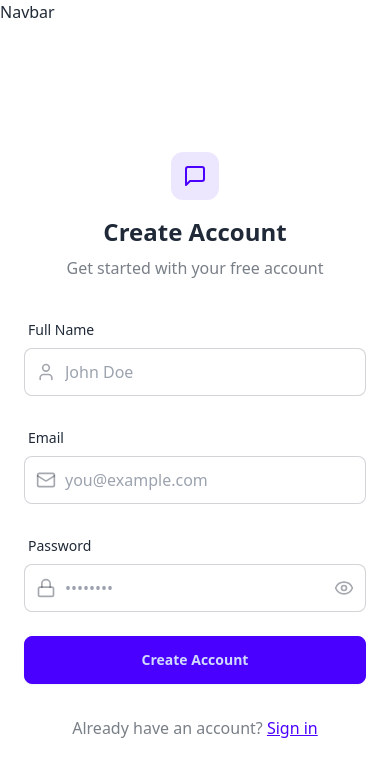
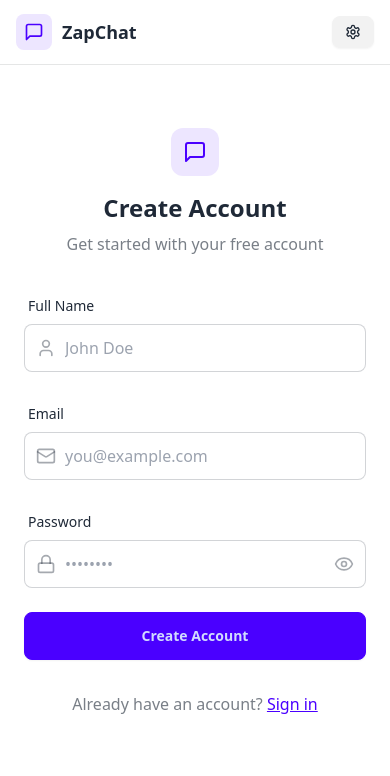
Before and after one commit to Sachintha-Dinuranga/zap-chat, a React (Vite) app in the folder frontend/: page /signup in a window 390 px wide. Shown: the top 776 px of the page. Built offline with nearby package versions, Linux system fonts and the light colour scheme; no server answers.

Commit message:
fix signup function and add navbar

```diff
--- a/frontend/src/components/Navbar.jsx
+++ b/frontend/src/components/Navbar.jsx
@@ -1,7 +1,58 @@
-import React from "react";
+import { Link } from "react-router-dom";
+import { useAuthStore } from "../store/useAuthStore";
+import { LogOut, MessageSquare, Settings, User } from "lucide-react";
 
 const Navbar = () => {
-  return <div>Navbar</div>;
+  const { logout, authUser } = useAuthStore();
+
+  return (
+    <header
+      className="bg-base-100 border-b border-base-300 fixed w-full top-0 z-40
+    backdrop-blur-lg bg-base-100/80"
+    >
+      <div className="container mx-auto px-4 h-16">
+        <div className="flex items-center justify-between h-full">
+          <div className="flex items-center gap-8">
+            <Link
+              to="/"
+              className="flex items-center gap-2.5 hover:opacity-80 transition-all"
+            >
+              <div className="size-9 rounded-lg bg-primary/10 flex items-center justify-center">
+                <MessageSquare className="w-5 h-5 text-primary" />
+              </div>
+              <h1 className="text-lg font-bold">ZapChat</h1>
+            </Link>
+          </div>
+
+          <div className="flex items-center gap-2">
+            <Link
+              to={"/settings"}
+              className={`
+              btn btn-sm gap-2 transition-colors
+
+              `}
+            >
+              <Settings className="w-4 h-4" />
+              <span className="hidden sm:inline">Settings</span>
+            </Link>
+
+            {authUser && (
+              <>
+                <Link to={"/profile"} className={`btn btn-sm gap-2`}>
+                  <User className="size-5" />
+                  <span className="hidden sm:inline">Profile</span>
+                </Link>
+
+                <button className="flex gap-2 items-center" onClick={logout}>
+                  <LogOut className="size-5" />
+                  <span className="hidden sm:inline">Logout</span>
+                </button>
+              </>
+            )}
+          </div>
+        </div>
+      </div>
+    </header>
+  );
 };
-
 export default Navbar;
--- a/frontend/src/store/useAuthStore.js
+++ b/frontend/src/store/useAuthStore.js
@@ -2,6 +2,7 @@
 import { instance } from "../lib/axios.js";
 import toast from "react-hot-toast";
 export const useAuthStore = create((set) => ({
+  // Initial states
   authUser: null,
   isSigninUp: false,
   isLoggingIng: false,
@@ -10,6 +11,7 @@
 
   checkAuth: async () => {
     try {
+      // Send a get request to the end point
       const res = await instance.get("/auth/check");
 
       set({ authUser: res.data });
@@ -24,7 +26,7 @@
   signup: async (data) => {
     set({ isSigningUp: true });
     try {
-      const res = await axiosInstance.post("/auth/signup", data);
+      const res = await instance.post("/auth/signup", data);
       set({ authUser: res.data });
       toast.success("Account created successfully");
       get().connectSocket();
@@ -34,4 +36,14 @@
       set({ isSigningUp: false });
     }
   },
+
+  logout: async () => {
+    try {
+      await instance.post("/auth/logout");
+      set({ authUser: null });
+      toast.success("Logged out successfully");
+    } catch (error) {
+      toast.error(error.response.data.message);
+    }
+  },
 }));
```
